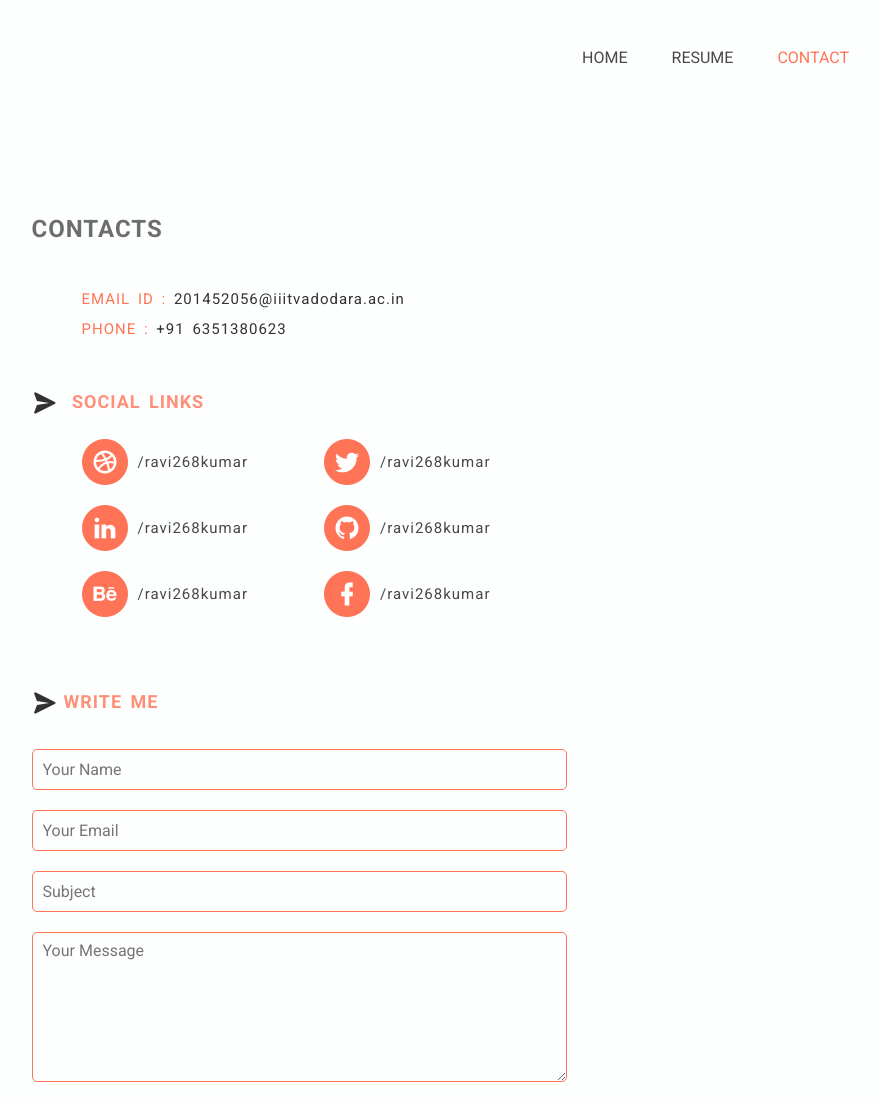
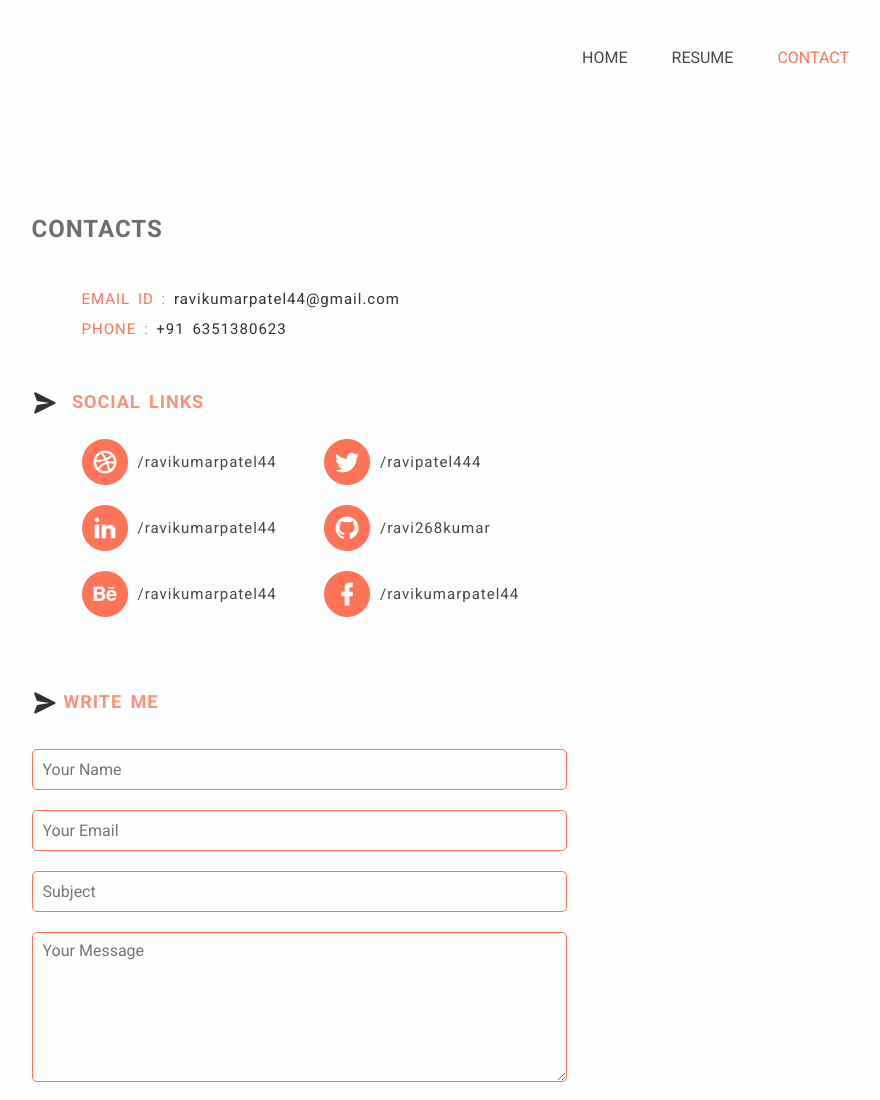
Before and after one commit to ravi268kumar/ravi268kumar.github.io, a plain HTML site: page contact.html in a window 1280 px wide. Shown: the top 1100 px of the page, without its empty margins (341-1221 px from the left). Drawn offline with Linux system fonts and the light colour scheme.

Commit message:
updated portfolio

```diff
--- a/contact.html
+++ b/contact.html
@@ -49,7 +49,7 @@
                         Contacts
                     </h1>
                     <div class="details">
-                        <div class="details-act"><span>Email ID : </span>201452056@iiitvadodara.ac.in </div> <br><br>
+                        <div class="details-act"><span>Email ID : </span>ravikumarpatel44@gmail.com </div> <br><br>
                         <div class="details-act"><span>Phone : </span>+91 6351380623 </div>
                     </div>
 
@@ -60,20 +60,20 @@
                             <div class="col-lg-6">
                                 <div class="social-link-item">
                                     <img src="img/icon/colored/dribbble.png" alt="icon">
-                                    <p><a href="https://dribbble.com/ravi268kumar" target="_blank">/ravi268kumar</a></p>
+                                    <p><a href="https://dribbble.com/ravikumarpatel44" target="_blank">/ravikumarpatel44</a></p>
                                 </div>
                             </div>
 
                             <div class="col-lg-6">
                                 <div class="social-link-item">
                                     <img src="img/icon/colored/twitter.png" alt="icon">
-                                    <p><a href="https://twitter.com/ravi268kumar" target="_blank">/ravi268kumar</a></p>
+                                    <p><a href="https://twitter.com/ravipatel444" target="_blank">/ravipatel444</a></p>
                                 </div>
                             </div>
                             <div class="col-lg-6">
                                 <div class="social-link-item">
                                     <img src="img/icon/colored/linkedin.png" alt="icon">
-                                    <p><a href="https://www.linkedin.com/in/ravi268kumar/" target="_blank">/ravi268kumar</a></p>
+                                    <p><a href="https://www.linkedin.com/in/ravikumarpatel44/" target="_blank">/ravikumarpatel44</a></p>
                                 </div>
                             </div>
                             <div class="col-lg-6">
@@ -85,14 +85,14 @@
                             <div class="col-lg-6">
                                 <div class="social-link-item">
                                     <img src="img/icon/colored/behance.png" alt="icon">
-                                    <p><a href="https://www.behance.net/ravi268kumar" target="_blank">/ravi268kumar</a></p>
+                                    <p><a href="https://www.behance.net/ravikumarpatel44" target="_blank">/ravikumarpatel44</a></p>
                                 </div>
                             </div>
 
                             <div class="col-lg-6">
                                 <div class="social-link-item">
                                     <img src="img/icon/colored/facebook.png" alt="icon">
-                                    <p><a href="https://www.facebook.com/ravi268kumar" target="_blank">/ravi268kumar</a></p>
+                                    <p><a href="https://www.facebook.com/ravikumarpatel44" target="_blank">/ravikumarpatel44</a></p>
                                 </div>
                             </div>
                         </div>
@@ -122,9 +122,9 @@
 
                 <div class="social">
                     <ul>
-                        <li><a href="https://www.behance.net/ravi268kumar" target="_blank"><img src="img/icon/colored/behance.png" alt="icon"></a></li>
-                        <li><a href="https://dribbble.com/ravi268kumar" target="_blank"><img src="img/icon/colored/dribbble.png" alt="icon"></a></li>
-                        <li><a href="https://www.linkedin.com/in/ravi268kumar/" target="_blank"><img src="img/icon/colored/linkedin.png" alt="icon"></a></li>
+                        <li><a href="https://www.behance.net/ravikumarpatel44" target="_blank"><img src="img/icon/colored/behance.png" alt="icon"></a></li>
+                        <li><a href="https://dribbble.com/ravikumarpatel44" target="_blank"><img src="img/icon/colored/dribbble.png" alt="icon"></a></li>
+                        <li><a href="https://www.linkedin.com/in/ravikumarpatel44/" target="_blank"><img src="img/icon/colored/linkedin.png" alt="icon"></a></li>
                         <li><a href="https://twitter.com/ravi268kumar" target="_blank"><img src="img/icon/colored/twitter.png" alt="icon"></a></li>
                         <li><a href="https://github.com/ravi268kumar" target="_blank"><img src="img/icon/colored/github-circle.png" alt="icon"></a></li>
                     </ul>
```
Also changed, not shown: index.html (+8 -8 lines), resume.html (+18 -4 lines), 1 other file.
